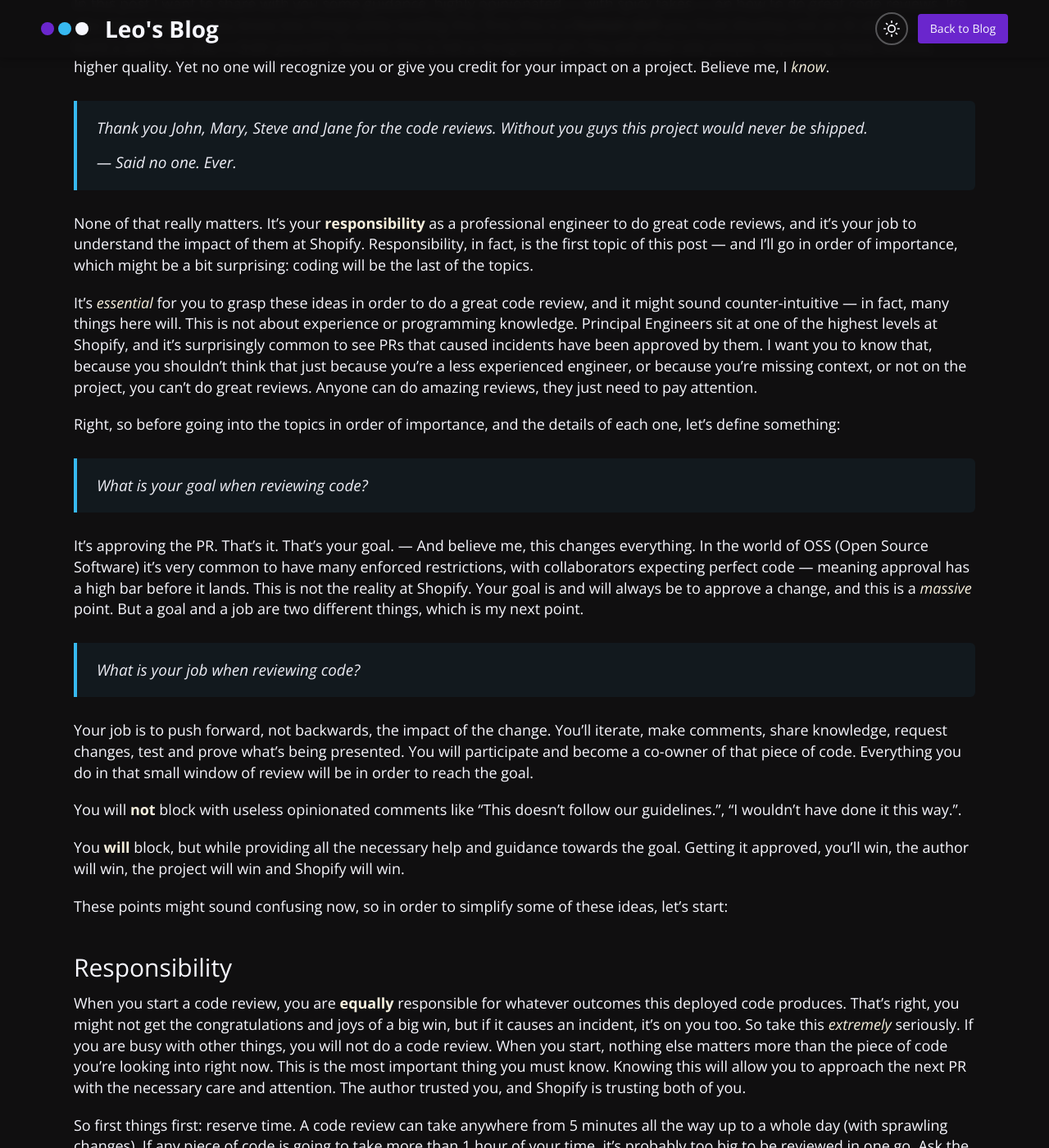
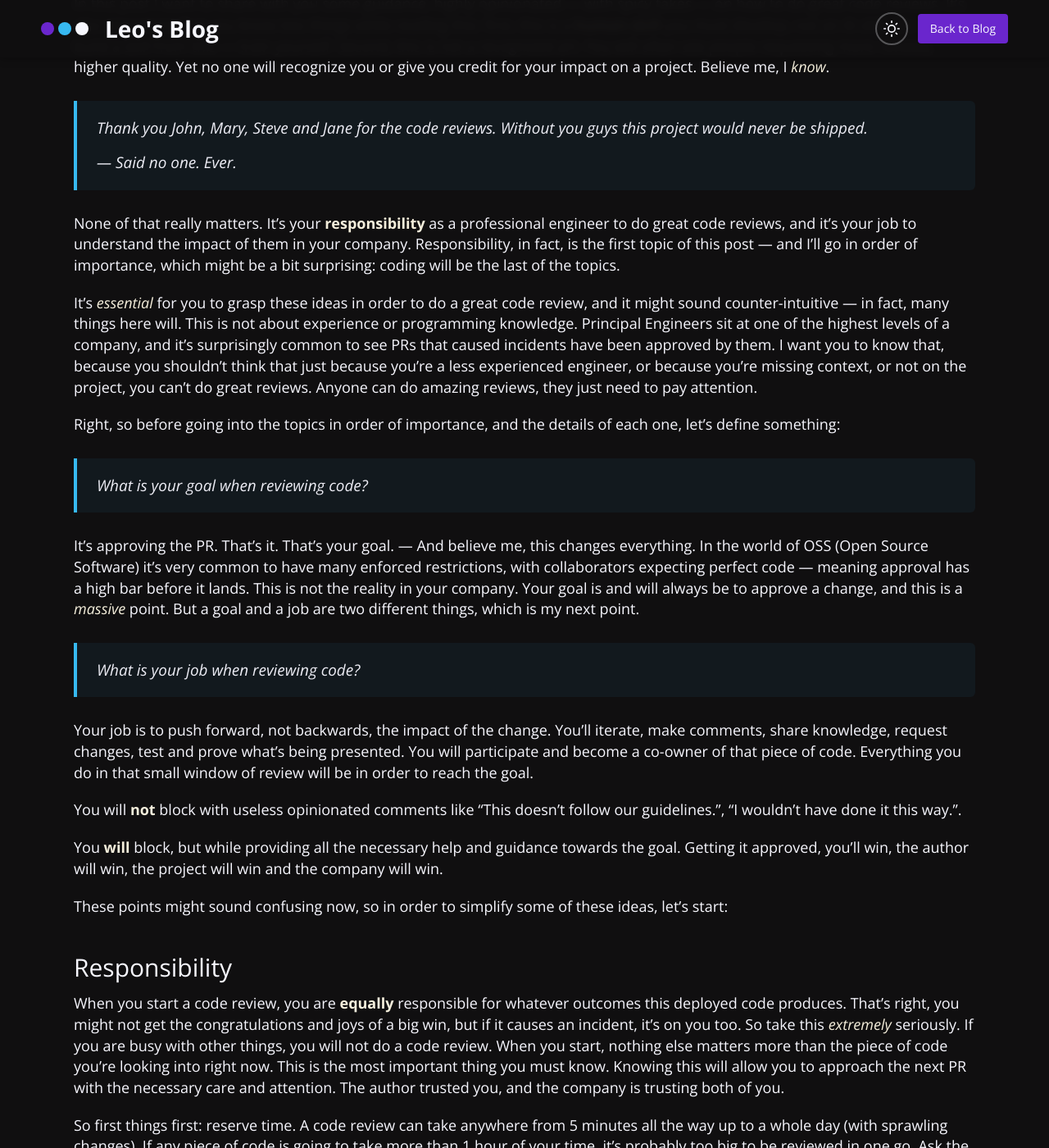
Before and after one commit to dantetekanem/dantetekanem.github.io, a Jekyll site: the page built from _posts/2026-04-18-code-reviews-matter-a-freaking-lot.md, in a window 1280 px wide and 1400 px high, scrolled down 1239 px. Shown: the whole window at 82% size. Built offline with Jekyll 4.4.1, drawn with Linux system fonts in a browser that asks for light colours; some of the changed text lies outside the part shown.

Commit message:
fixed shopify refs

```diff
--- a/_posts/2026-04-18-code-reviews-matter-a-freaking-lot.md
+++ b/_posts/2026-04-18-code-reviews-matter-a-freaking-lot.md
@@ -3,7 +3,7 @@ layout: post
 title: Code Reviews Matter a Freaking Lot
 date: 2026-04-18 14:04 -0400
 categories: [programming, software design, engineering culture]
-tags: [code review, pull requests, clean code, SOLID, testing, mentorship, shopify, ruby, rails]
+tags: [code review, pull requests, clean code, SOLID, testing, mentorship, ruby, rails]
 ---
 
 ![Code Reviewer](/assets/images/codereview.png)
@@ -18,15 +18,15 @@ In this post I want to share with you some guidance, highly opinionated — with
 >
 > — Said no one. Ever.
 
-None of that really matters. It's your **responsibility** as a professional engineer to do great code reviews, and it's your job to understand the impact of them at Shopify. Responsibility, in fact, is the first topic of this post — and I'll go in order of importance, which might be a bit surprising: coding will be the last of the topics.
+None of that really matters. It's your **responsibility** as a professional engineer to do great code reviews, and it's your job to understand the impact of them in your company. Responsibility, in fact, is the first topic of this post — and I'll go in order of importance, which might be a bit surprising: coding will be the last of the topics.
 
-It's *essential* for you to grasp these ideas in order to do a great code review, and it might sound counter-intuitive — in fact, many things here will. This is not about experience or programming knowledge. Principal Engineers sit at one of the highest levels at Shopify, and it's surprisingly common to see PRs that caused incidents have been approved by them. I want you to know that, because you shouldn't think that just because you're a less experienced engineer, or because you're missing context, or not on the project, you can't do great reviews. Anyone can do amazing reviews, they just need to pay attention.
+It's *essential* for you to grasp these ideas in order to do a great code review, and it might sound counter-intuitive — in fact, many things here will. This is not about experience or programming knowledge. Principal Engineers sit at one of the highest levels of a company, and it's surprisingly common to see PRs that caused incidents have been approved by them. I want you to know that, because you shouldn't think that just because you're a less experienced engineer, or because you're missing context, or not on the project, you can't do great reviews. Anyone can do amazing reviews, they just need to pay attention.
 
 Right, so before going into the topics in order of importance, and the details of each one, let's define something:
 
 > What is your goal when reviewing code?
 
-It's approving the PR. That's it. That's your goal. — And believe me, this changes everything. In the world of OSS (Open Source Software) it's very common to have many enforced restrictions, with collaborators expecting perfect code — meaning approval has a high bar before it lands. This is not the reality at Shopify. Your goal is and will always be to approve a change, and this is a *massive* point. But a goal and a job are two different things, which is my next point.
+It's approving the PR. That's it. That's your goal. — And believe me, this changes everything. In the world of OSS (Open Source Software) it's very common to have many enforced restrictions, with collaborators expecting perfect code — meaning approval has a high bar before it lands. This is not the reality in your company. Your goal is and will always be to approve a change, and this is a *massive* point. But a goal and a job are two different things, which is my next point.
 
 > What is your job when reviewing code?
 
@@ -34,7 +34,7 @@ Your job is to push forward, not backwards, the impact of the change. You'll ite
 
 You will **not** block with useless opinionated comments like "This doesn't follow our guidelines.", "I wouldn't have done it this way.".
 
-You **will** block, but while providing all the necessary help and guidance towards the goal. Getting it approved, you'll win, the author will win, the project will win and Shopify will win.
+You **will** block, but while providing all the necessary help and guidance towards the goal. Getting it approved, you'll win, the author will win, the project will win and the company will win.
 
 These points might sound confusing now, so in order to simplify some of these ideas, let's start:
 
@@ -42,7 +42,7 @@ These points might sound confusing now, so in order to simplify some of these id
 
 When you start a code review, you are **equally** responsible for whatever outcomes this deployed code produces. That's right, you might not get the congratulations and joys of a big win, but if it causes an incident, it's on you too. So take this *extremely* seriously.
 If you are busy with other things, you will not do a code review. When you start, nothing else matters more than the piece of code you're looking into right now.
-This is the most important thing you must know. Knowing this will allow you to approach the next PR with the necessary care and attention. The author trusted you, and Shopify is trusting both of you.
+This is the most important thing you must know. Knowing this will allow you to approach the next PR with the necessary care and attention. The author trusted you, and the company is trusting both of you.
 
 So first things first: reserve time. A code review can take anywhere from 5 minutes all the way up to a whole day (with sprawling changes). If any piece of code is going to take more than 1 hour of your time, it's probably too big to be reviewed in one go. Ask the author to split it into smaller pieces — everyone will win at this step.
 
@@ -162,8 +162,6 @@ All this is knowledge you know you need to apply in a code review. This is one o
 
 This part is also one of the easiest ones to be replaced by AI. AI is great at these things if you point it to the right place. Have you seen what [Autoresearch](https://shopify.engineering/autoresearch) can do?
 
-You might have also noticed that I haven't left one section about bugs. Yeah, use AI for finding bugs, Shopify has several tools covering this. A few are quite remarkable at it. Your own set of skills can help evaluate bugs, security and much more. Leaning on tooling helps tremendously. My guidance here is on the human side.
-
 ## Be reasonable
 
 Sometimes a PR needs to land in a matter of hours or minutes and shouldn't be blocked by your findings. For those cases we have a few tools. One of them is the "fast-follow ticket" — the author takes responsibility for addressing the findings as soon as possible after the merge. Other times, you just let it go.
```
Also changed, not shown: 12 other files.
